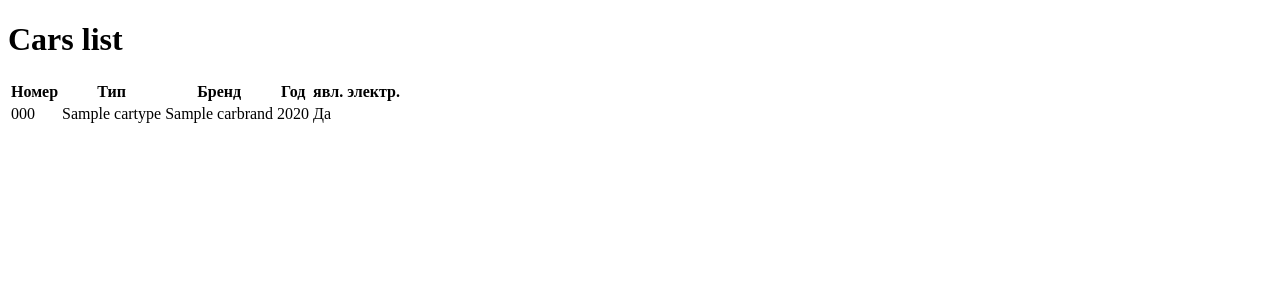
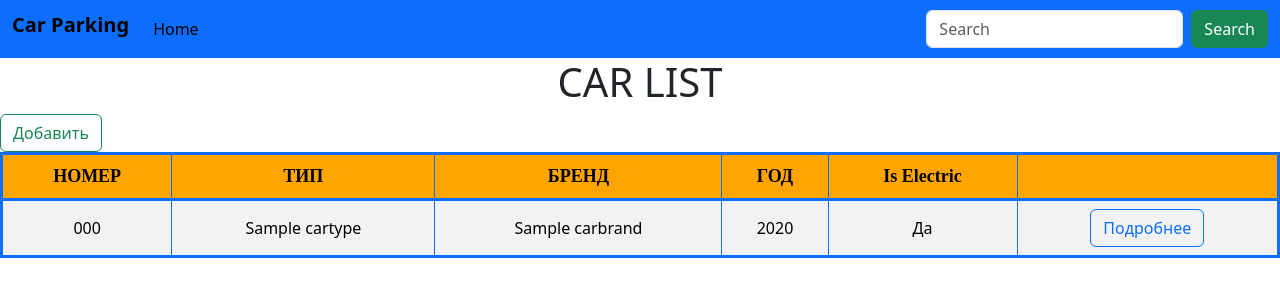
Before and after one commit to SergLavrov/CarParkingDjango, a Django app: page /auto-park/get-cars/ in a window 1280 px wide. Shown: the top 300 px of the page. Run offline with Django 5.2, Linux system fonts and the light colour scheme; tables that the repository leaves empty hold one stand-in row (values such as "Sample post"); some libraries are stand-ins or nearby versions.

Commit message:
added update, delete, add car

```diff
--- a/autopark/templates/autopark/cars.html
+++ b/autopark/templates/autopark/cars.html
@@ -5,24 +5,54 @@
     <meta name="viewport"
           content="width=device-width, user-scalable=no, initial-scale=1.0, maximum-scale=1.0, minimum-scale=1.0">
     <meta http-equiv="X-UA-Compatible" content="ie=edge">
-    <title>Cars list</title>
+    <title>Car list</title>
+    <link href="https://cdn.jsdelivr.net/npm/bootstrap@5.3.2/dist/css/bootstrap.min.css" rel="stylesheet" integrity="sha384-T3c6CoIi6uLrA9TneNEoa7RxnatzjcDSCmG1MXxSR1GAsXEV/Dwwykc2MPK8M2HN" crossorigin="anonymous">
+    <script src="https://cdn.jsdelivr.net/npm/@popperjs/core@2.11.8/dist/umd/popper.min.js" integrity="sha384-I7E8VVD/ismYTF4hNIPjVp/Zjvgyol6VFvRkX/vR+Vc4jQkC+hVqc2pM8ODewa9r" crossorigin="anonymous"></script>
+    <script src="https://cdn.jsdelivr.net/npm/bootstrap@5.3.2/dist/js/bootstrap.min.js" integrity="sha384-BBtl+eGJRgqQAUMxJ7pMwbEyER4l1g+O15P+16Ep7Q9Q+zqX6gSbd85u4mG4QzX+" crossorigin="anonymous"></script>
+    <script src="https://kit.fontawesome.com/5b173a67cf.js" crossorigin="anonymous"></script>
 </head>
 <body>
-    <h1>Cars list</h1>     {#Заголовок таблицы#}
-    <table>
+    <nav class="navbar navbar-expand-lg bg-primary">
+      <div class="container-fluid">
+        <a class="navbar-brand fw-bold h4" href="#">Car Parking</a>
+        <button class="navbar-toggler" type="button" data-bs-toggle="collapse" data-bs-target="#navbarSupportedContent" aria-controls="navbarSupportedContent" aria-expanded="false" aria-label="Toggle navigation">
+          <span class="navbar-toggler-icon"></span>
+        </button>
+        <div class="collapse navbar-collapse" id="navbarSupportedContent">
+          <ul class="navbar-nav me-auto mb-2 mb-lg-0">
+            <li class="nav-item">
+              <a class="nav-link active" aria-current="page" href="/auto-park/get-cars/">Home</a>
+            </li>
+          </ul>
+          <form class="d-flex" role="search">
+            <input class="form-control me-2" type="search" placeholder="Search" aria-label="Search">
+            <button class="btn btn-success" type="submit">Search</button>
+          </form>
+        </div>
+      </div>
+    </nav>
+
+
+  <h1 class="text-center">CAR LIST</h1>
+  <a class="btn btn-outline-success" href="/auto-park/add-car/">Добавить</a>
+  <table class="table table-striped table table-bordered border-primary text-center table align-middle">
+     <thead style="font-family: 'Bookman Old Style'; font-size: large" class="border-3">
           <tr>
-            <th>Номер</th>
-            <th>Тип</th>
-            <th>Бренд</th>
-            <th>Год</th>
-            <th>явл. электр.</th>
+              <th scope="col" style="background-color: orange">НОМЕР</th>
+              <th scope="col" style="background-color: orange">ТИП</th>
+              <th class="d-none d-md-table-cell" style="background-color: orange">БРЕНД</th>
+              <th class="d-none d-md-table-cell" style="background-color: orange">ГОД</th>
+              <th class="d-none d-lg-table-cell" style="background-color: orange">Is Electric</th>
+              <th style="background-color: orange"></th>
           </tr>
+     </thead>
+      <tbody class="table-group-divider border-3">
       {% for car in cars %}
            <tr>
               <td>{{ car.car_number }}</td>
-            <td>{{ car.car_type.name }}</td>  {#car_type = models.ForeignKey(класс CarType / name #}
-            <td>{{ car.car_brand.name }}</td> {#car_brand = models.ForeignKey(класс CarBrand / name#}
-            <td>{{ car.year }}</td>
+              <td class="d-none d-md-table-cell">{{ car.car_type.name }}</td>
+              <td class="d-none d-md-table-cell">{{ car.car_brand.name }}</td>
+              <td class="d-none d-lg-table-cell">{{ car.year }}</td>
               <td>
                   {% if car.is_electric %}
                       Да
@@ -30,8 +60,51 @@
                       Нет
                   {% endif %}
               </td>
+            <td>
+              <a href="/auto-park/get-car-by-id/{{ car.id }}/" class="btn btn-outline-primary">Подробнее</a>
+            </td>
           </tr>
       {% endfor %}
+    </tbody>
   </table>
+
+
+{#    <h1 class="text-center">Car list</h1>#}
+{#    <h1 style="margin: auto; width: 400px; padding: initial; box-sizing: border-box; text-align: center; background-color: burlywood; border: 3px solid darkred">Car list</h1>#}
+{#    <table style="padding: 250px; border: blue 2px;" class="table table-hover table-info table-striped-columns table-bordered border border-primary border border-4">#}
+{#        <thead style="text-align: center;" class="fw-bold h4">#}
+{#            <tr>#}
+{#                <th>Номер</th>#}
+{#                <th>Тип</th>#}
+{#                <th class="d-none d-md-table-cell">Бренд</th>#}
+{#                <th class="d-none d-md-table-cell">Год</th>#}
+{#                <th class="d-none d-lg-table-cell">Is electric</th>#}
+{#                <th></th>#}
+{#            </tr>#}
+{#        </thead>#}
+{#        <tbody class="align-middle text-center border border-primary">#}
+{#        {% for car in cars %}#}
+{#            <tr>#}
+{#                <td>{{ car.car_number }}</td>#}
+{#                <td>{{ car.car_type.name }}</td>#}
+{#                <td class="d-none d-md-table-cell">{{ car.car_brand.name }}</td>#}
+{#                <td class="d-none d-md-table-cell">{{ car.year }}</td>#}
+{#                <td class="d-none d-lg-table-cell">#}
+{#                    {% if car.is_electric %}#}
+{#                        Да#}
+{#                    {% else %}#}
+{#                        Нет#}
+{#                    {% endif %}#}
+{#                </td>#}
+{#                <td>#}
+{#                  <a href="/auto-park/get-car-by-id/{{ car.id }}/" class="btn btn-outline-primary" style="border-radius: 15px;">Подробнее</a>#}
+{#                </td>#}
+{#            </tr>#}
+{#        {% endfor %}#}
+{#        </tbody>#}
+{#    </table>#}
+{#<i class="fa-solid fa-umbrella fa-2xl" style="color: #74C0FC; padding-left: 50px"></i>  <!-- ЭТО ИКОНКА -->#}
+
+
 </body>
 </html>
--- a/autopark/urls.py
+++ b/autopark/urls.py
@@ -4,4 +4,8 @@ from . import views
 urlpatterns = [
     path('initialize/', views.initialize, name='initialize'),
     path('get-cars/', views.get_cars, name='get-cars'),
+    path('get-car-by-id/<int:car_id>/', views.get_car_by_id, name='get-car-by-id'),
+    path('update-car/<int:car_id>/', views.update_car, name='update-car'),
+    path('delete-car/<int:car_id>/', views.delete_car, name='delete-car'),
+    path('add-car/', views.add_car, name='add-car'),
 ]
--- a/autopark/views.py
+++ b/autopark/views.py
@@ -1,10 +1,11 @@
 from django.shortcuts import render
-from django.http import HttpResponse
+from django.urls import reverse
+from django.http import HttpResponse, HttpRequest, HttpResponseRedirect
 from .models import CarType, CarBrand, Car, ParkingSlot, Parking
 
 # Create your views here.
 
-def initialize(request):
+def initialize(request):                  # Функция initialize - просто для первичного заполнения БД !!!
     try:
         car_types = [
             CarType(name='Sedan'),
@@ -108,4 +109,122 @@ def initialize(request):
 
 def get_cars(request):
     cars = Car.objects.all()
+
     return render(request, 'autopark/cars.html', {'cars': cars})
+
+
+def get_car_by_id(request, car_id):
+    car = Car.objects.get(id=car_id)
+
+    brand_list = CarBrand.objects.all()
+    type_list = CarType.objects.all()
+
+    data = {                    # таким образом передали в шаблон 3 словаря:
+        'car': car,
+        'brands': brand_list,    # для удобства заполнения полей БРЕНДА и ТИПА в шаблоне - делаем их в виде
+        'types': type_list       # выпадающего списка из всех МАРОК и ТИПОВ машин из models.py
+    }
+    return render(request, 'autopark/get_car_by_id.html', data)
+
+
+"""
+Обновляет объект автомобиля с предоставленной информацией из HttpRequest.
+
+Параметры:
+    request (HttpRequest): Объект HTTP-запроса.
+    car_id (int): Идентификатор обновляемого автомобиля.
+
+Возвращает:
+    HttpResponseRedirect: Перенаправляет на URL 'get-cars' после обновления автомобиля.
+"""
+def update_car(request: HttpRequest, car_id: int):
+    if request.method != 'POST':                      # Проверяет запрос на POST-метод. Если не POST, то возвращает ошибку
+        return HttpResponse('Invalid request method')
+
+    car = Car.objects.get(id=car_id)                   # Получаем объект автомобиля по ID
+
+                                                       # Получаем "НОВЫЕ" ДАННЫЕ:
+    car_year = request.POST.get('year')                # Года выпуска get('year'),
+    car_is_electric = request.POST.get('is_electric')  # инфу является ли электрическим,
+    car_type_id = request.POST.get('car_type_id')      # идентификатора ТИПА автомобиля
+    car_brand_id = request.POST.get('car_brand_id')    # идентификатора БРЕНДА автомобиля из POST-запроса!!!
+                                           # Почему назвали car_brand_id и car_brand_id - из Models.py -> Class Car !!!
+                                                        # car_type = models.ForeignKey(CarType ...)
+                                                        # car_brand = models.ForeignKey(CarBrand ...)
+
+
+    car_type = CarType.objects.get(id=car_type_id)     # Находим ТИП и БРЕНД автомобиля по соотв-щим идентификаторам
+    car_brand = CarBrand.objects.get(id=car_brand_id)  # т.е. получаем объекты CarType и CarBrand по ID
+
+    car.car_type = car_type                            # Обновляем данные автомобиля по заданным полям!
+    car.car_brand = car_brand
+    car.year = car_year
+    car.is_electric = car_is_electric == 'on'    # Для типа CHECKBOX 'on' == True (т.е. если чекбокс включен-->стоит галочка)
+
+    car.save()                                         # СОХРАНЯЕМ изменения в БАЗЕ данных
+
+    return HttpResponseRedirect(reverse('get-cars'))   # После сохранения перенаправляем на страницу со списком авто!!!
+
+                                                    # reverse - возвращает "ИМЯ" URL, соответствующее указанному адресу.
+                                                    # Т.е. reverse('get-cars') = '/auto-park/get-cars/'
+
+
+"""
+Удаляет автомобиль с заданным car_id из базы данных.
+
+Параметры:
+- request: объект HttpRequest
+- car_id: int, ID удаляемого автомобиля
+
+Возвращает:
+- объект HttpResponseRedirect, перенаправляющий на URL 'get-cars'
+"""
+def delete_car(request: HttpRequest, car_id: int):
+    car = Car.objects.get(id=car_id)
+    car.delete()
+    return HttpResponseRedirect(reverse('get-cars'))  # reverse - возвращает URL '/auto-park/get-cars/' по "ИМЕНИ представления"
+
+
+
+"""
+Представление для добавления нового автомобиля в автопарк.
+Обрабатывает как GET, так и POST запросы.
+Для GET запросов извлекает список марок и типов автомобилей и рендерит шаблон 'add_car.html' с данными.
+Для POST запросов извлекает детали автомобиля из запроса и сохраняет новый автомобиль в базу данных, затем перенаправляется на URL 'get-cars'.
+"""
+
+def add_car(request):                      # Функция add_car принимает параметр request, который представляет запрос клиента
+    if request.method == 'GET':               # Если запрос GET, то:
+        brand_list = CarBrand.objects.all()   # функция извлекает все МАРКИ машин и их ТИПЫ
+        type_list = CarType.objects.all()
+
+        data = {                            # таким образом передали в шаблон 2 словаря:
+            'brands': brand_list,           # для удобства заполнения полей БРЕНДА и ТИПА в шаблоне - делаем их в виде
+            'types': type_list              # выпадающего списка из всех МАРОК и ТИПОВ машин из models.py
+        }
+
+        return render(request, 'autopark/add_car.html', data)  # функция render() возвозвращает шаблон 'add_car.html'
+
+    if request.method == 'POST':
+        car_number = request.POST.get('car_number')         # Если метод запроса равен 'POST', то функция
+        car_type_id = request.POST.get('car_type_id')       # извлекает данные автомобиля из запроса POST
+        car_brand_id = request.POST.get('car_brand_id')
+        is_electric = request.POST.get('is_electric')
+        year = request.POST.get('year')
+
+        car_type = CarType.objects.get(id=car_type_id)
+        car_brand = CarBrand.objects.get(id=car_brand_id)
+
+        car = Car(                                          # Создаем НОВЫЙ объект Car и передаем ему данные автомобиля
+            car_number=car_number,
+            car_type=car_type,
+            car_brand=car_brand,
+            is_electric=is_electric == 'on',
+            year=year
+        )
+        car.save()                                          # СОХРАНЯЕМ в БАЗЕ данных
+
+        return HttpResponseRedirect(reverse('get-cars')) # После сохранения перенаправляем на страницу со списком авто!
+
+                                                    # reverse - возвращает "ИМЯ" URL, соответствующее указанному адресу.
+                                                    # Т.е. reverse('get-cars') = '/auto-park/get-cars/'
```
Also changed, not shown: autopark/models.py (line endings or trailing spaces). Lines whose indentation alone changed are shown as unchanged.
